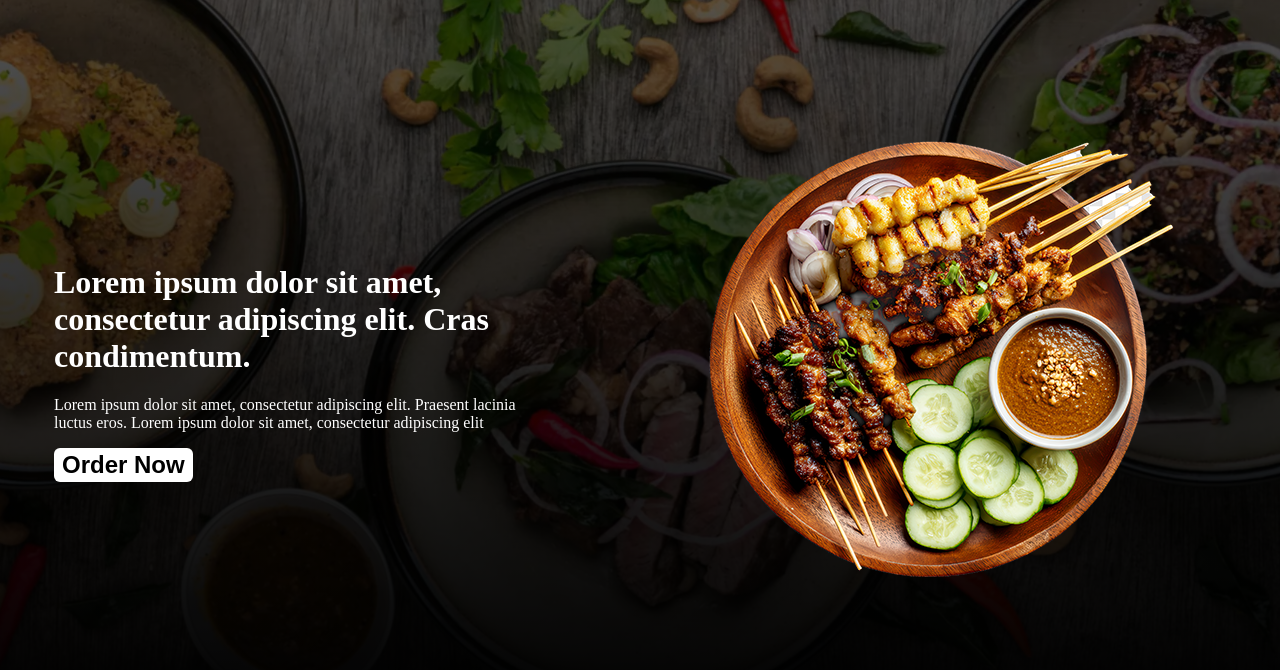
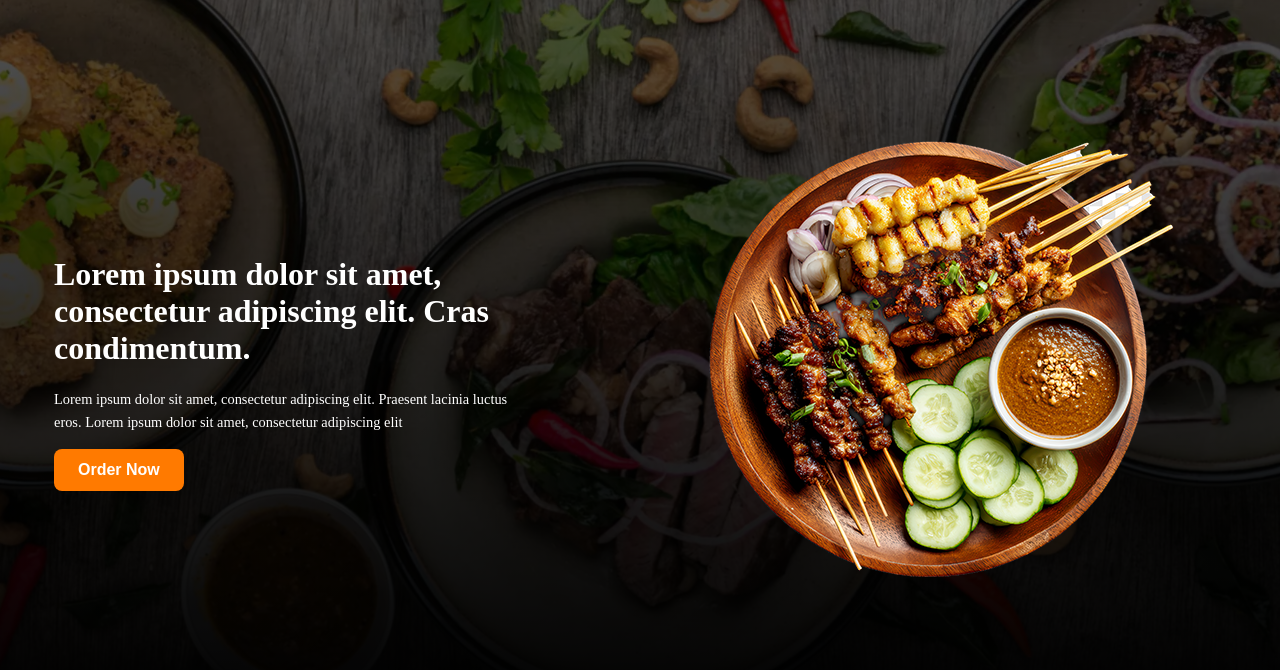
Before and after one commit to Heri23F/restaurant-page, a website built with webpack: page src/index.html in a window 1280 px wide. Shown: the part 72-742 px from the top of the page. Built offline with nearby package versions, Linux system fonts and the light colour scheme.

```diff
--- a/src/style.css
+++ b/src/style.css
@@ -30,16 +30,19 @@ body {
   text-wrap: pretty;
   font-size: 16px;
   flex: 0 1 480px;
+  gap: 8px
 }
 
 .hero-heading {
   font-size: 2em;
   font-family: "Inter Variable";
+  font-weight: 900;
 }
 .hero-description {
-  font-size: 1em;
+  font-size: 0.9em;
   font-family: "Roboto Variable";
   font-weight: 400;
+  line-height: 1.6;
 }
 
 .hero-image {
@@ -47,19 +50,16 @@ body {
 }
 
 .hero-text button {
-  border: 2px solid transparent;
-  font-size: 1.5em;
+  border: none;
+  font-size: 1em;
   font-family: "Inter Variable", sans-serif;
   font-weight: 700;
-  border-radius: 6px;
-  background-color: white;
+  border-radius: 8px;
+  background-color: #ff7a00;
+  color: white;
   cursor: pointer;
   transition: transform 0.1s ease;
-}
-.hero-text button:hover {
-  border: 2px solid white;
-  background-color: black;
-  color: white;
+  padding: 12px 24px;
 }
 
 .hero-text button:active {
```
Also changed, not shown: src/index.js (line endings or trailing spaces).
